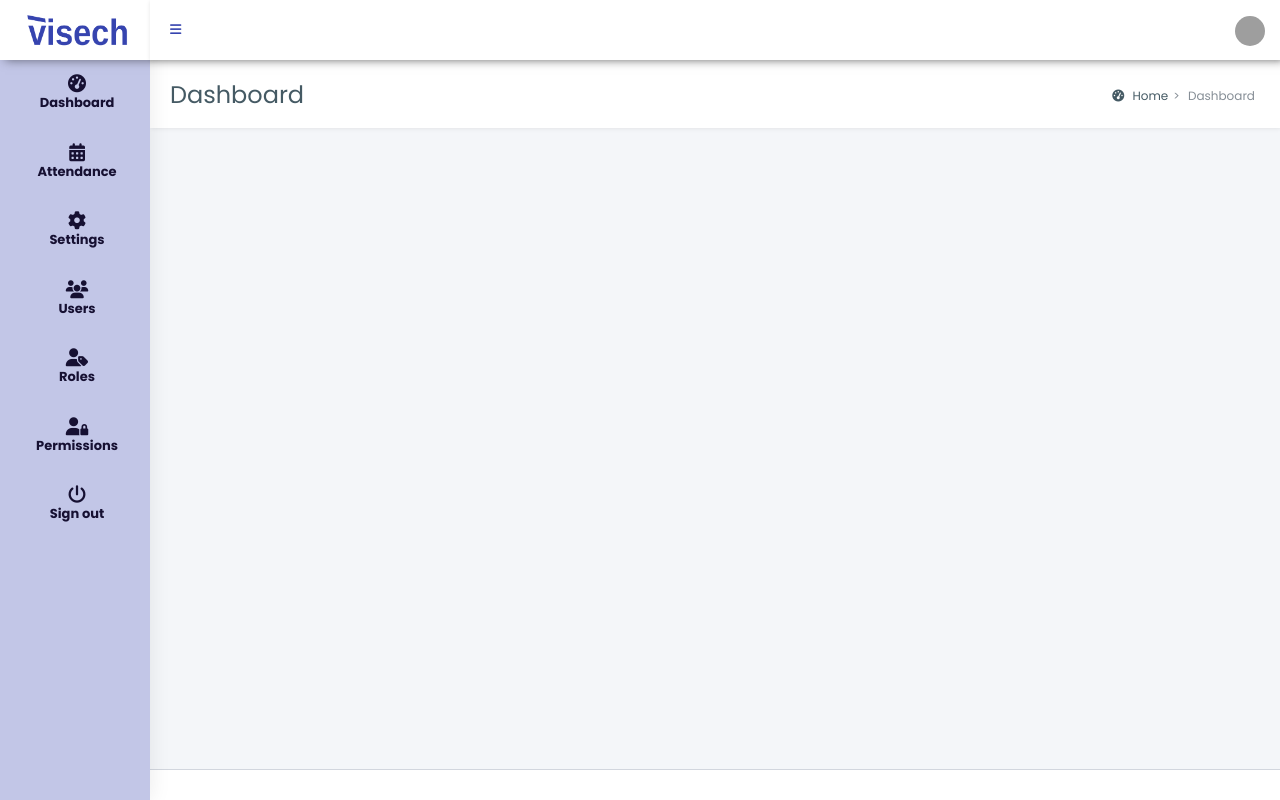
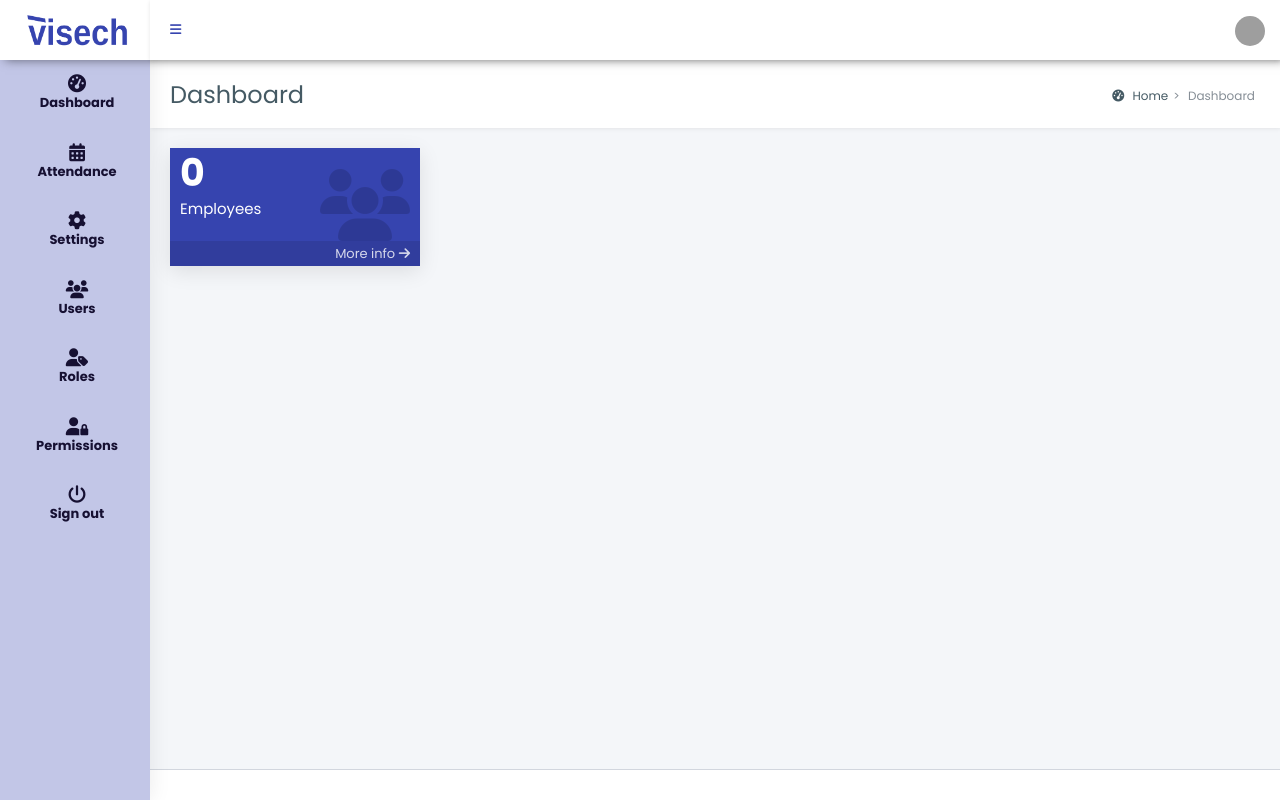
Before and after one commit to usamakhan143/Laravel-auth, a Laravel app: page /dashboard/home in a window 1280 px wide. Run offline with Laravel 8, Linux system fonts and the light colour scheme; the visitor is signed in with stand-in values (Sample User, id 1); data that the repository does not hold is empty; some libraries are stand-ins or nearby versions; some web fonts are replaced; grey boxes are pictures that could not be loaded.

Commit message:
shift validation done with showing employee counter number on main panel

```diff
--- a/app/Http/Controllers/backend/Auth/PermissionController.php
+++ b/app/Http/Controllers/backend/Auth/PermissionController.php
@@ -67,7 +67,7 @@ class PermissionController extends Controller
             $permissions = new Permission();
             $p_for = $request->per_for;
 
-            if ($p_for == 'other_post-type' || $p_for == 'posttype_post-type' || $p_for == 'users_post-type' || $p_for == 'permissions_post-type' || $p_for == 'roles_post-type' || $p_for == 'shifts_post-type')
+            if ($p_for == 'dashboard-panel' || $p_for == 'other_post-type' || $p_for == 'users_post-type' || $p_for == 'permissions_post-type' || $p_for == 'roles_post-type' || $p_for == 'shifts_post-type')
             {
                 $permissions->name = $request->name;
                 $permissions->for = $p_for;
@@ -126,7 +126,7 @@ class PermissionController extends Controller
 
             if ($peredit->name == $request->name && $peredit->for == $p_for)
             {
-                if ($p_for == 'other_post-type' || $p_for == 'posttype_post-type' || $p_for == 'users_post-type' || $p_for == 'permissions_post-type' || $p_for == 'roles_post-type' || $p_for == 'shifts_post-type')
+                if ($p_for == 'dashboard-panel' || $p_for == 'other_post-type' || $p_for == 'posttype_post-type' || $p_for == 'users_post-type' || $p_for == 'permissions_post-type' || $p_for == 'roles_post-type' || $p_for == 'shifts_post-type')
                 {
                     $peredit->name = $request->name;
                     $peredit->for = $p_for;
@@ -145,7 +145,7 @@ class PermissionController extends Controller
             }
             else
             {
-                if ($p_for == 'other_post-type' || $p_for == 'slots_post-type' || $p_for == 'users_post-type' || $p_for == 'permissions_post-type' || $p_for == 'roles_post-type' || $p_for == 'shifts_post-type')
+                if ($p_for == 'dashboard-panel' || $p_for == 'other_post-type' || $p_for == 'slots_post-type' || $p_for == 'users_post-type' || $p_for == 'permissions_post-type' || $p_for == 'roles_post-type' || $p_for == 'shifts_post-type')
                 {
                     $peredit->name = $request->name;
                     $peredit->for = $p_for;
--- a/app/Http/Controllers/backend/HomeController.php
+++ b/app/Http/Controllers/backend/HomeController.php
@@ -3,7 +3,9 @@
 namespace App\Http\Controllers\backend;
 
 use App\Http\Controllers\Controller;
+use App\Models\backend\Account;
 use Illuminate\Http\Request;
+use Illuminate\Support\Facades\Auth;
 
 class HomeController extends Controller
 {
@@ -21,6 +23,20 @@ class HomeController extends Controller
 
 
     public function index(){
-        return view('backend.layouts.dashboard');
+
+        if(Auth::user()->can('employees'))
+        {
+            $employees = Account::whereHas(
+                'roles', function($q){
+                    $q->where('name', 'Employee');
+                }
+            )->get();
+
+            $numbers_of_emp = count($employees);
+            return view('backend.layouts.dashboard', compact('numbers_of_emp'));
+        } else {
+            return view('backend.layouts.dashboard');
+        }
+
     }
 }
--- a/app/Providers/AuthServiceProvider.php
+++ b/app/Providers/AuthServiceProvider.php
@@ -46,5 +46,8 @@ class AuthServiceProvider extends ServiceProvider
         Gate::define('shift.create', 'App\Policies\ShiftPolicy@create');
         Gate::define('shift.update', 'App\Policies\ShiftPolicy@update');
         Gate::define('shift.delete', 'App\Policies\ShiftPolicy@delete');
+
+        // Main Dashboard Panel
+        Gate::define('employees', 'App\Policies\DashboardpagePolicy@viewEmp');
     }
 }
--- a/resources/views/backend/auth/permissions/create.blade.php
+++ b/resources/views/backend/auth/permissions/create.blade.php
@@ -47,6 +47,7 @@
 								<option value="roles_post-type">Roles</option>
 								<option value="permissions_post-type">Permissions</option>
 								<option value="shifts_post-type">Shifts</option>
+								<option value="dashboard-panel">Dashboard Panel</option>
 								<option value="other_post-type">Other</option>
 							</select>
 						</div>
--- a/resources/views/backend/auth/permissions/edit.blade.php
+++ b/resources/views/backend/auth/permissions/edit.blade.php
@@ -63,6 +63,10 @@
 										echo "selected";
 									}  ?>>Shifts</option>
 
+									<option value="dashboard-panel" <?php if ($peredit->for == 'dashboard-panel') {
+										echo "selected";
+									}  ?>>Dashboard Panel</option>
+
 									<option value="other_post-type" <?php if ($peredit->for == 'other_post-type') {
 										echo "selected";
 									}  ?>>Other</option>
--- a/resources/views/backend/layouts/dashboard.blade.php
+++ b/resources/views/backend/layouts/dashboard.blade.php
@@ -4,6 +4,70 @@
 
 @section('content')
 
+<div class="row">
 
+    @can('employees', Auth::user())
+        <div class="col-xl-3 col-md-6 col-6">
+        <!-- small box -->
+        <div class="small-box bg-info">
+            <div class="inner">
+            <h3>{{$numbers_of_emp}}</h3>
+
+            <p>Employees</p>
+            </div>
+            <div class="icon">
+            <i class="fa fa-users"></i>
+            </div>
+            <a href="{{route('all.accounts')}}" class="small-box-footer">More info <i class="fa fa-arrow-right"></i></a>
+        </div>
+        </div>
+    @endcan
+
+    {{-- <div class="col-xl-3 col-md-6 col-6">
+      <!-- small box -->
+      <div class="small-box bg-success">
+        <div class="inner">
+          <h3>67<sup style="font-size: 20px">%</sup></h3>
+
+          <p>Sales Rate</p>
+        </div>
+        <div class="icon">
+          <i class="fa fa-bar-chart"></i>
+        </div>
+        <a href="#" class="small-box-footer">More info <i class="fa fa-arrow-right"></i></a>
+      </div>
+    </div>
+    <!-- ./col -->
+    <div class="col-xl-3 col-md-6 col-6">
+      <!-- small box -->
+      <div class="small-box bg-primary">
+        <div class="inner">
+          <h3>78</h3>
+
+          <p>Registrations</p>
+        </div>
+        <div class="icon">
+          <i class="fa fa-user-plus"></i>
+        </div>
+        <a href="#" class="small-box-footer">More info <i class="fa fa-arrow-right"></i></a>
+      </div>
+    </div>
+    <!-- ./col -->
+    <div class="col-xl-3 col-md-6 col-6">
+      <!-- small box -->
+      <div class="small-box bg-danger">
+        <div class="inner">
+          <h3>65</h3>
+
+          <p>New Visitors</p>
+        </div>
+        <div class="icon">
+          <i class="fa fa-pie-chart"></i>
+        </div>
+        <a href="#" class="small-box-footer">More info <i class="fa fa-arrow-right"></i></a>
+      </div>
+    </div>
+    <!-- ./col -->
+  </div> --}}
 
 @endsection
```
Also changed, not shown: app/Helpers/Helper.php (added, +24 -0 lines), app/Http/Controllers/backend/Auth/AccountController.php (+6 -2 lines), app/Http/Controllers/backend/attendance/ShiftController.php (+29 -0 lines), app/Policies/DashboardpagePolicy.php (added, +35 -0 lines), resources/views/backend/auth/users/create.blade.php (+5 -7 lines), resources/views/backend/auth/users/edit.blade.php (+16 -0 lines).
